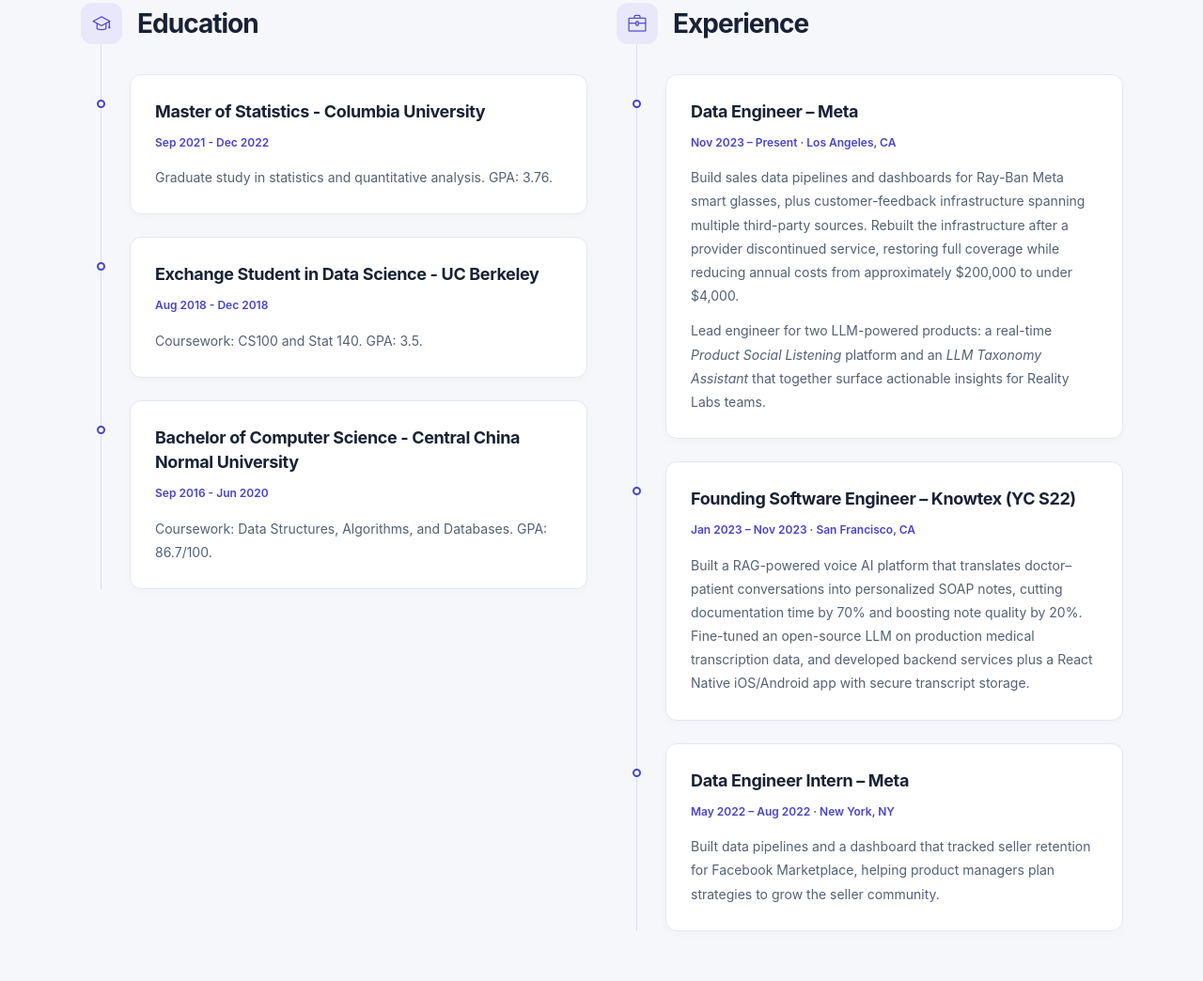
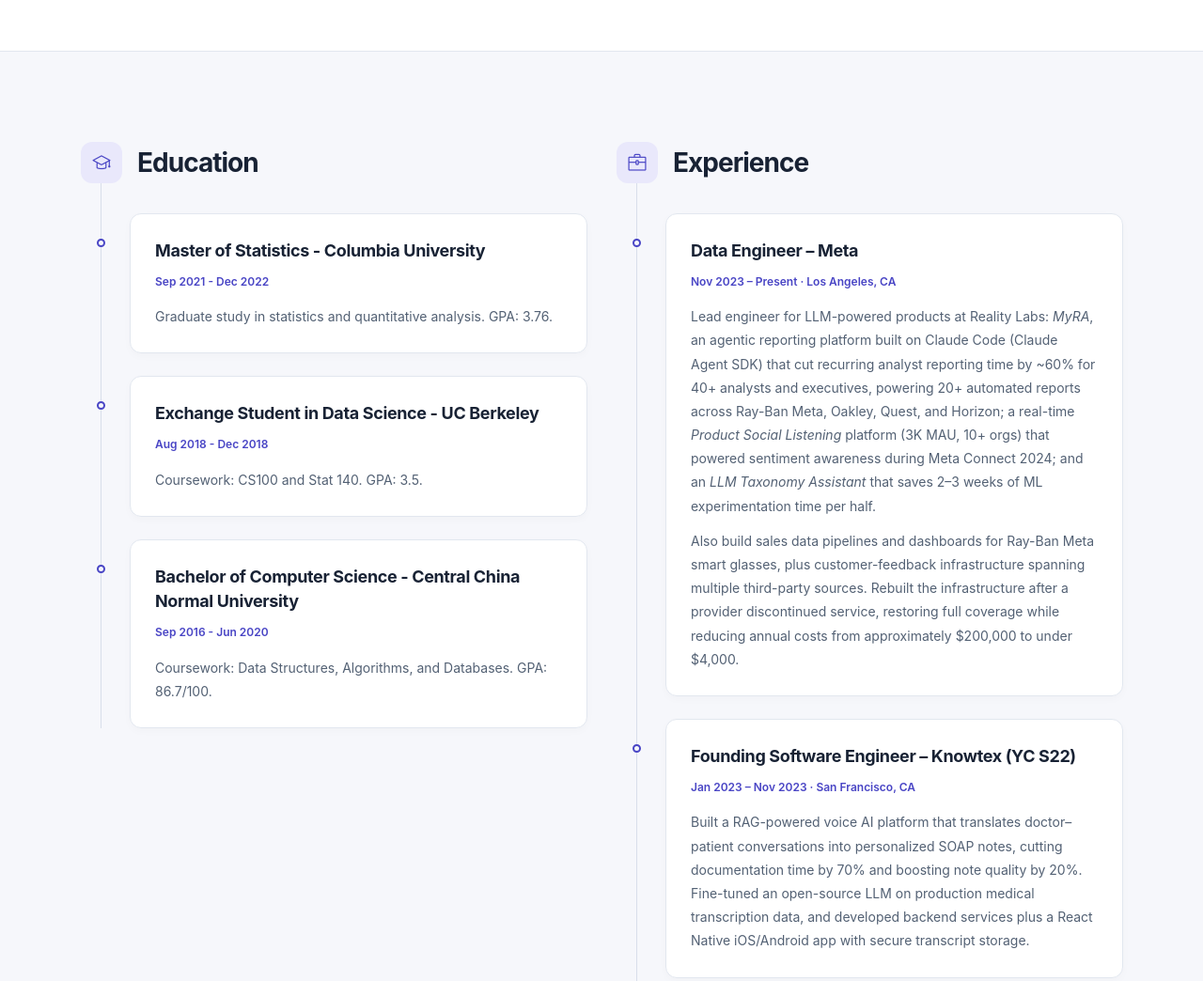
Before and after one commit to tianshufu/tianshufu.github.io, a website: page preview/index.html in a window 1280 px wide. Shown: the part 1598-2642 px from the top of the page at 94% size. Drawn offline with Linux system fonts and the light colour scheme; files whose address does not match are found by name.

Commit message:
Preview sync: AI recruiter content pass

```diff
--- a/preview/index.html
+++ b/preview/index.html
@@ -178,6 +178,7 @@
                 <p>
                 Hi — I’m Tianshu (Tony) Fu, an <strong>AI-driven Data Engineer</strong> at Meta.<br>
                 I design and deploy production-scale LLM tools, including:<br><br>
+                <strong>MyRA – Agentic Reporting Platform</strong> – built on Claude Code (Claude Agent SDK), it automates recurring analyst reporting end to end, cutting reporting time by ~60% for 40+ analysts and executives across Reality Labs and powering 20+ automated reports for Ray-Ban Meta, Oakley, Quest, and Horizon.<br>
                 <strong>Product Social Listening</strong> – a ChatGPT-style system that transforms millions of user comments into real-time product insights for Meta Quest and Ray-Ban. It powered real-time sentiment awareness during Meta Connect 2024.
                 <a href="https://medium.com/@AnalyticsAtMeta/harnessing-the-power-of-customer-feedback-unleashing-metas-llama-4-llms-in-product-analytics-2d3a9cfd5805" target="_blank" rel="noopener">[Blog]</a><br>
                 <strong>LLM Taxonomy Assistant</strong> – automatically labels datasets and identifies coverage gaps, saving 2–3 weeks of ML experimentation time per half.<br><br>
@@ -253,17 +254,22 @@
           <h3 class="line-title">Data Engineer – Meta</h3>
           <span>Nov&nbsp;2023&nbsp;–&nbsp;Present · Los Angeles, CA</span>
           <p class="line-text">
-            Build sales data pipelines and dashboards for Ray-Ban Meta smart
-            glasses, plus customer-feedback infrastructure spanning multiple
-            third-party sources. Rebuilt the infrastructure after a provider
-            discontinued service, restoring full coverage while reducing annual
-            costs from approximately $200,000 to under $4,000.
+            Lead engineer for LLM-powered products at Reality Labs:
+            <em>MyRA</em>, an agentic reporting platform built on Claude Code
+            (Claude Agent SDK) that cut recurring analyst reporting time by
+            ~60% for 40+ analysts and executives, powering 20+ automated
+            reports across Ray-Ban Meta, Oakley, Quest, and Horizon; a
+            real-time <em>Product Social Listening</em> platform (3K MAU,
+            10+ orgs) that powered sentiment awareness during Meta Connect
+            2024; and an <em>LLM Taxonomy Assistant</em> that saves 2–3 weeks
+            of ML experimentation time per half.
           </p>
           <p class="line-text">
-            Lead engineer for two LLM-powered products: a real-time
-            <em>Product Social Listening</em> platform and an
-            <em>LLM Taxonomy Assistant</em> that together surface actionable
-            insights for Reality Labs teams.
+            Also build sales data pipelines and dashboards for Ray-Ban Meta
+            smart glasses, plus customer-feedback infrastructure spanning
+            multiple third-party sources. Rebuilt the infrastructure after a
+            provider discontinued service, restoring full coverage while
+            reducing annual costs from approximately $200,000 to under $4,000.
           </p>
         </div>
       </li>
@@ -321,7 +327,7 @@
             </div>
             <div class="skill-block wow fadeInUp" data-wow-delay="0.4s">
               <h4 class="skill-title">AI / ML</h4>
-              <p class="skill-text">PyTorch, TensorFlow, RAG, LLaMA, HuggingFace Transformers, LangChain</p>
+              <p class="skill-text">Claude Agent SDK, agentic evals &amp; guardrails, RAG, LLM fine-tuning, LLaMA, HuggingFace Transformers, LangChain, PyTorch, TensorFlow</p>
             </div>
             <div class="skill-block wow fadeInUp" data-wow-delay="0.5s">
               <h4 class="skill-title">Data Engineering</h4>
```
